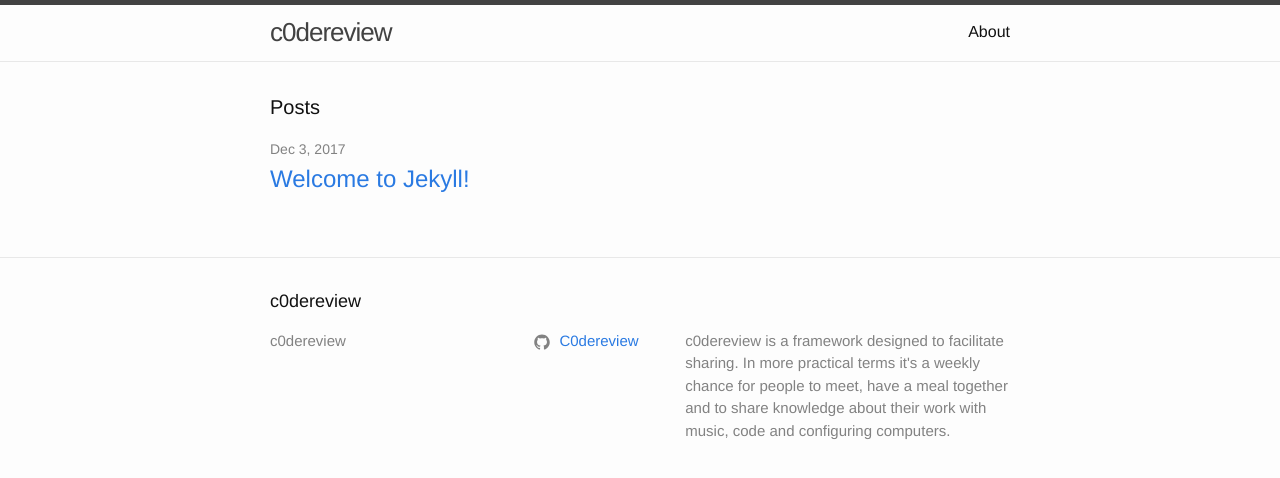
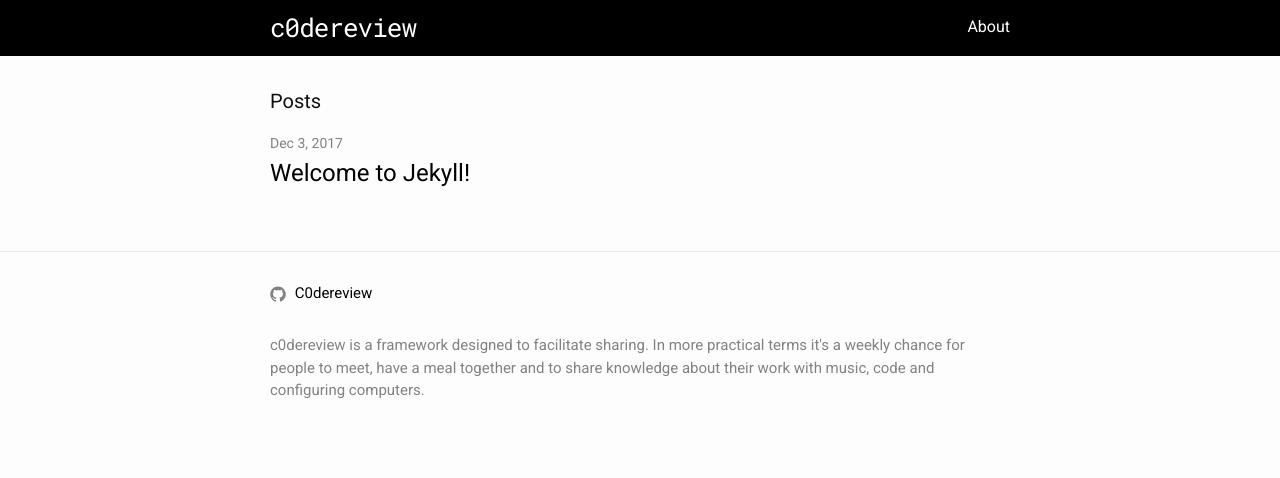
Before and after one commit to C0dereview/c0dereview.github.io, a Jekyll site: the page built from index.md, in a window 1280 px wide. Shown: the top 478 px of the page. Built offline with Jekyll 4.4.1, drawn with Linux system fonts in a browser that asks for light colours.

Commit message:
Custom styling

```diff
--- a/_includes/footer.html
+++ b/_includes/footer.html
@@ -1,26 +1,8 @@
 <footer class="site-footer">
+  <div class="wrapper">
+    <div class="footer-col-wrapper">
 
-  <div class="wrapper">
-
-    <h2 class="footer-heading">{{ site.title | escape }}</h2>
-
-    <div class="footer-col-wrapper">
       <div class="footer-col footer-col-1">
-        <ul class="contact-list">
-          <li>
-            {% if site.author %}
-              {{ site.author | escape }}
-            {% else %}
-              {{ site.title | escape }}
-            {% endif %}
-            </li>
-            {% if site.email %}
-            <li><a href="mailto:{{ site.email }}">{{ site.email }}</a></li>
-            {% endif %}
-        </ul>
-      </div>
-
-      <div class="footer-col footer-col-2">
         <ul class="social-media-list">
           {% if site.github_username %}
           <li>
@@ -36,11 +18,10 @@
         </ul>
       </div>
 
-      <div class="footer-col footer-col-3">
+      <div class="footer-col">
         <p>{{ site.description | escape }}</p>
       </div>
+
     </div>
-
   </div>
-
 </footer>
--- /dev/null
+++ b/_sass/custom/header.scss
@@ -0,0 +1,20 @@
+.site-header {
+  border: none;
+  background: black;
+
+  .site-title {
+    font-family: 'Roboto Mono', monospace;
+    color: white;
+    text-decoration: none;
+  }
+
+  .page-link {
+    color: white;
+  }
+
+  @include media-query($on-palm) {
+    .page-link {
+      color: black;
+    }
+  }
+}
--- /dev/null
+++ b/_sass/custom/home.scss
@@ -0,0 +1,23 @@
+
+.social-media-list {
+  a {
+    color: black;
+  }
+}
+
+.post-link {
+  color: black;
+
+  &:active {
+    color: black;
+  }
+
+  &:hover {
+    color: black;
+    text-decoration: none;
+  }
+
+  &:visited {
+    color: black;
+  }
+}
--- a/assets/main.scss
+++ b/assets/main.scss
@@ -2,9 +2,13 @@
 # Only the main Sass file needs front matter (the dashes are enough)
 ---
 
+@import url('https://fonts.googleapis.com/css?family=Roboto|Roboto+Mono');
+
 @import "minima";
+@import "custom/header";
+@import "custom/home";
 @import "./markdown.css";
 
-// .site-header {
-//   border: none;
-// }
+body {
+  font-family: 'Roboto', $base-font-family;
+}
```
Also changed, not shown: _includes/header.html (line endings or trailing spaces).
